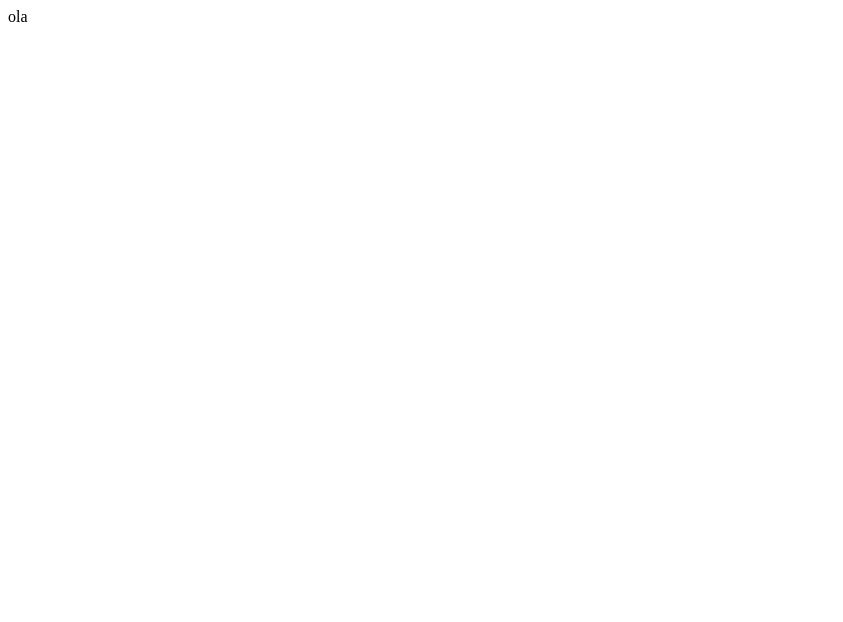
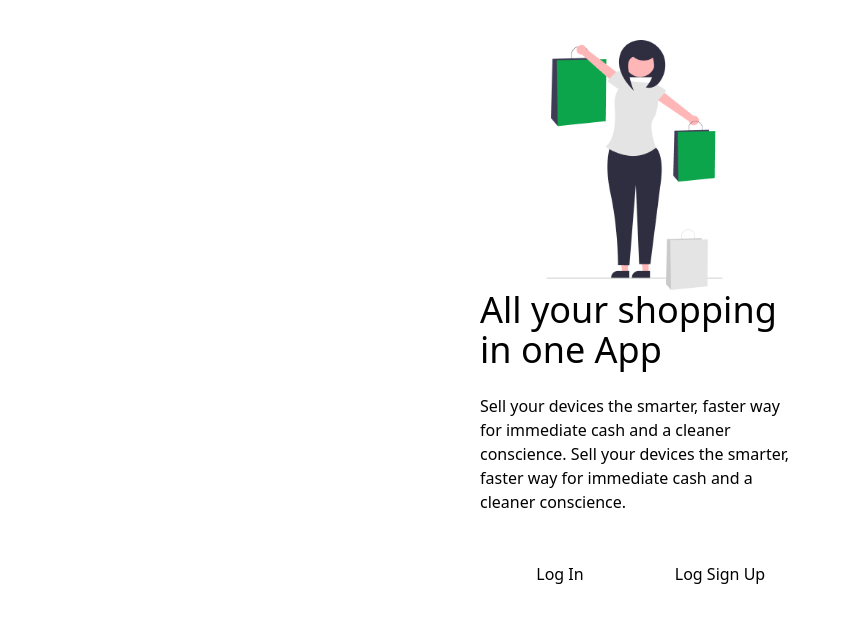
Before and after one commit to brunomaruya/ECommerce, a Next.js app: page /mainscreen in a window 1280 px wide. Shown: the top 622 px of the page, without its empty margins (0-843 px from the left). Built offline with nearby package versions, Linux system fonts and the light colour scheme.

Commit message:
update mainscreen

```diff
--- a/package.json
+++ b/package.json
@@ -19,5 +19,10 @@
     "react": "18.2.0",
     "react-dom": "18.2.0",
     "typescript": "4.9.5"
+  },
+  "devDependencies": {
+    "autoprefixer": "^10.4.13",
+    "postcss": "^8.4.21",
+    "tailwindcss": "^3.2.6"
   }
 }
--- /dev/null
+++ b/postcss.config.js
@@ -0,0 +1,6 @@
+module.exports = {
+  plugins: {
+    tailwindcss: {},
+    autoprefixer: {},
+  },
+}
--- a/src/app/layout.tsx
+++ b/src/app/layout.tsx
@@ -1,3 +1,5 @@
+import '../styles/global.css';
+
 export default function RootLayout({
   children,
 }: {
--- a/src/app/mainscreen/page.tsx
+++ b/src/app/mainscreen/page.tsx
@@ -1,3 +1,24 @@
+import Image from 'next/image';
+import img from '../../../public/images/mainScreenImg.png';
+
 export default function MainScreen() {
-  return <div>ola</div>;
+  return (
+    <div className="max-w-xs mx-auto">
+      <Image
+        src={img}
+        alt=""
+        className="h-[250px] mt-10 ml-[-2.5rem] object-contain"
+      />
+      <h1 className="font-medium text-4xl">All your shopping in one App</h1>
+      <p className="mt-6">
+        Sell your devices the smarter, faster way for immediate cash and a
+        cleaner conscience. Sell your devices the smarter, faster way for
+        immediate cash and a cleaner conscience.
+      </p>
+      <div className="flex justify-between mt-12">
+        <button className="flex-1">Log In</button>
+        <button className="flex-1">Log Sign Up</button>
+      </div>
+    </div>
+  );
 }
--- /dev/null
+++ b/src/styles/global.css
@@ -0,0 +1,8 @@
+@tailwind base;
+@tailwind components;
+@tailwind utilities;
+
+* {
+  margin: 0;
+  padding: 0;
+}
--- /dev/null
+++ b/tailwind.config.js
@@ -0,0 +1,15 @@
+/** @type {import('tailwindcss').Config} */
+module.exports = {
+  content: [
+    './app/**/*.{js,ts,jsx,tsx}',
+    './pages/**/*.{js,ts,jsx,tsx}',
+    './components/**/*.{js,ts,jsx,tsx}',
+
+    // Or if using `src` directory:
+    './src/**/*.{js,ts,jsx,tsx}',
+  ],
+  theme: {
+    extend: {},
+  },
+  plugins: [],
+};
```
Also changed, not shown: public/images/mainScreenImg.png (added), 1 other file (tests, documents, lock files or other folders).
